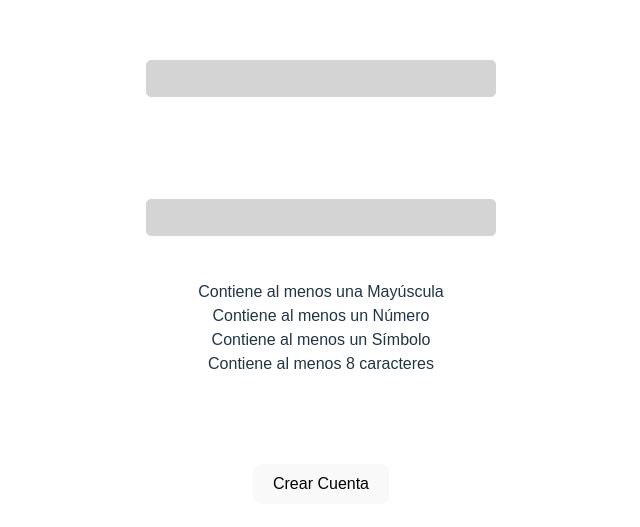
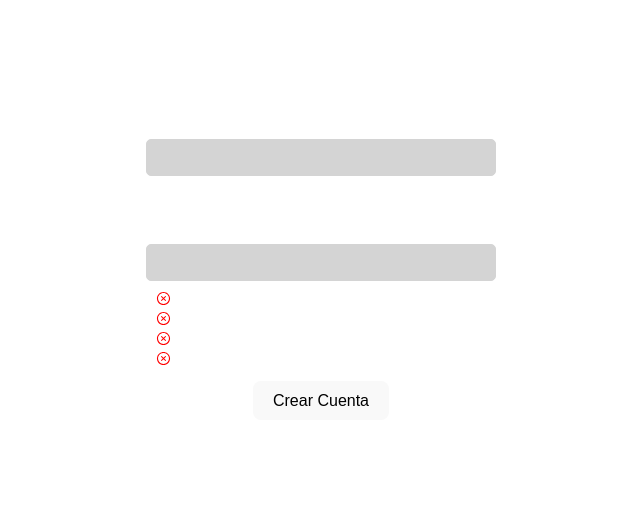
Before and after one commit to luisDiaz2194/ReactCourse, a React (Vite) app: page / in a window 1280 px wide. Shown: the part 153-680 px from the top of the page, without its empty margins (319-959 px from the left). Built offline with nearby package versions, Linux system fonts and the light colour scheme.

Commit message:
Ajuste al css para mejor performance y añadido validaciones para el password, cambio en input componentent para validar el evento segun el name del input

```diff
--- a/src/components/Leccion 4 - Onchange/FormularioCreate.jsx
+++ b/src/components/Leccion 4 - Onchange/FormularioCreate.jsx
@@ -1,6 +1,6 @@
 import InputText from "./InputText"
 import ButtonCreate from "./ButtonCreate"
-import { useState } from "react"
+import { use, useState } from "react"
 import './formulario.css'
 import { AiOutlineCloseCircle, AiOutlineCheckCircle } from "react-icons/ai";
 
@@ -12,8 +12,20 @@ function FormularioCreate() {
     const [mensajePassword, setMensajePassword] = useState("");
     const [claseValidInputUsuario, setClaseValidInputUsuario] = useState("");
     const [claseValidInputEmail, setClaseValidInputEmail] = useState("");
+    const [jsonValidacionEmail, setjsonValidacionEmail] = useState({
+        mayuscula: false,
+        numero: false,
+        simbolo: false,
+        longitud: false,
+    });
 
     const mostrarMensajeValidacionInputUsuario = (validationObj) => {
+        if (validationObj.validationInputTarget.value === "") {
+            setClaseValidInputUsuario("is-invalid");
+            setMensajeUsuario("El campo usuario no puede estar vacío");
+            console.log("adsasd")
+            return;
+        }
         if (correosRegistrados.includes(validationObj.validationValueTarget)) {
             setClaseValidInputUsuario("is-invalid");
             setMensajeUsuario("Ya existe una cuenta con este correo electrónico");
@@ -30,6 +42,15 @@ function FormularioCreate() {
     const setMessageValidationInput = (validationObj) => {
         if (validationObj.validationInputName === "usuario") {
             mostrarMensajeValidacionInputUsuario(validationObj);
+        } else if (validationObj.validationInputName === "pass") {
+            setjsonValidacionEmail(validationObj.validationJsonPattenr);
+            if (validationObj.validationResult) {
+                setMensajePassword(validationObj.validationMessage);
+                setClaseValidInputEmail("is-valid");
+            } else {
+                setMensajePassword(validationObj.validationMessage);
+                setClaseValidInputEmail("is-invalid");
+            }
         }
     }
     return (
@@ -39,27 +60,24 @@ function FormularioCreate() {
                 <div className="form-group">
                     <label>Usuario</label>
                     <InputText className={claseValidInputUsuario} onValidation={setMessageValidationInput} idInput={"usuarioInput"} type={"text"} name={"usuario"} />
-                {
-                    claseValidInputUsuario === "is-valid" ? <AiOutlineCheckCircle className="icono-validacion validacion-ok" /> : ""
-                }
-                {
-                    claseValidInputUsuario === "is-invalid" ? <AiOutlineCloseCircle className="icono-validacion validacion-noOk" /> : ""
-                }
                     <span className={`message-input ${claseValidInputUsuario}`}>{mensajeUsuario} </span>
                 </div>
                 <div className="form-group">
                     <label>Contraseña</label>
                     <InputText className={claseValidInputEmail} onValidation={setMessageValidationInput} idInput={"passwordInput"} type={"password"} name={"pass"} />
-                <br />
-                <div>
-                    <span className="list-pass">Contiene al menos una Mayúscula </span> <br />
-                    <span className="list-pass">Contiene al menos un Número </span><br />
-                    <span className="list-pass">Contiene al menos un Símbolo </span><br />
-                    <span className="list-pass">Contiene al menos 8 caracteres </span><br />
-                    <br />
-                      <span className={`message-input ${claseValidInputEmail}`}>{mensajePassword} </span>
+                    <div className="lista-validacion">
+                        <span className="list-pass">
+                            {
+                            jsonValidacionEmail.mayuscula ? <AiOutlineCheckCircle className="icono-validacion-pass validacion-ok" /> : <AiOutlineCloseCircle className="icono-validacion-pass validacion-noOk" />
+                            }  Contiene al menos una Mayúscula</span>
+                        <span className="list-pass">{
+                            jsonValidacionEmail.numero ? <AiOutlineCheckCircle className="icono-validacion-pass validacion-ok" /> : <AiOutlineCloseCircle className="icono-validacion-pass validacion-noOk" />} Contiene al menos un Número </span>
+                        <span className="list-pass">{
+                            jsonValidacionEmail.simbolo ? <AiOutlineCheckCircle className="icono-validacion-pass validacion-ok" /> : <AiOutlineCloseCircle className="icono-validacion-pass validacion-noOk" />} Contiene al menos un Símbolo </span>
+                        <span className="list-pass">{
+                            jsonValidacionEmail.longitud ? <AiOutlineCheckCircle className="icono-validacion-pass validacion-ok" /> : <AiOutlineCloseCircle className="icono-validacion-pass validacion-noOk" />} Contiene al menos 8 caracteres </span>
+                    </div>
 
-                </div>
                 </div>
                 <div className="form-group">
                     <ButtonCreate />
--- a/src/components/Leccion 4 - Onchange/InputText.jsx
+++ b/src/components/Leccion 4 - Onchange/InputText.jsx
@@ -2,7 +2,8 @@
 function InputText({ idInput, name, type, onValidation, className }) {
 
     const emailPattern = /^[^\s@]+@[^\s@]+\.[^\s@]+$/;
-    const muestraTextoEscrito = (event) => {
+    const passwordPattern = /^(?=.*[A-Z])(?=.*\d)(?=.*[@$!%*?&])[A-Za-z\d@$!%*?&]{8,}$/;
+    const enviarDatosAlFormulario = (event) => {
 
         //validar que sea un correo electrónico
         if (name === "usuario") {
@@ -24,14 +25,72 @@ function InputText({ idInput, name, type, onValidation, className }) {
                         validationInputName: name
                     })
                 }
+            }else{
+                onValidation({
+                    validationInputTarget: event.target,
+                    validationResult: false,
+                    validationValueTarget: event.target.value,
+                    validationMessage: "El campo usuario no puede estar vacío",
+                    validationInputName: name
+                })
             }
 
+        } else if (name === "pass") {
+            if (event.target.value !== "") {
+                //validar que tenga al menos 8 caracteres, una mayúscula, un número y un símbolo
+
+                if (passwordPattern.test(event.target.value)) {
+                    onValidation({
+                        validationInputTarget: event.target,
+                        validationResult: true,
+                        validationValueTarget: event.target.value,
+                        validationMessage: "La contraseña es válida",
+                        validationInputName: name,
+                        validationJsonPattenr: {
+                            mayuscula: /[A-Z]/.test(event.target.value),
+                            numero: /\d/.test(event.target.value),
+                            simbolo: /[@$!%*?&]/.test(event.target.value),
+                            longitud: event.target.value.length >= 8
+                        }
+                    })
+                } else {
+                    onValidation({
+                        validationInputTarget: event.target,
+                        validationResult: false,
+                        validationValueTarget: event.target.value,
+                        validationMessage: "La contraseña no es válida",
+                        validationInputName: name,
+                        validationJsonPattenr: {
+                            mayuscula: /[A-Z]/.test(event.target.value),
+                            numero: /\d/.test(event.target.value),
+                            simbolo: /[@$!%*?&]/.test(event.target.value),
+                            longitud: event.target.value.length >= 8
+                        }
+                    })
+                }
+            }else{
+                onValidation({
+                    validationInputTarget: event.target,
+                    validationResult: false,
+                    validationValueTarget: event.target.value,
+                    validationMessage: "El campo contraseña no puede estar vacío",
+                    validationInputName: name,
+                    validationJsonPattenr: {
+                        mayuscula: false,
+                        numero: false,
+                        simbolo: false,
+                        longitud: false
+                    }
+                })
+            }
         }
     }
 
 
     return (
-            <input id={idInput} name={name} type={type} className={className} onBlur={muestraTextoEscrito} />
+        <input id={idInput} name={name} type={type} className={className}
+         onBlur={name === "usuario" ? enviarDatosAlFormulario : undefined}
+         onChange={name === "pass" ? enviarDatosAlFormulario : undefined} />
     )
 }
 
--- a/src/components/Leccion 4 - Onchange/formulario.css
+++ b/src/components/Leccion 4 - Onchange/formulario.css
@@ -31,7 +31,7 @@
     font-size: 30px;
     color: var(--color-primario);
     text-align: center;
-    margin: 0;
+    margin: 0 0 10px 0;
 }
 .form-group{
     display: flex;
@@ -39,11 +39,11 @@
     align-content: center;
     gap: 10px;
     width: 350px;
-    margin: 20px auto;
+    margin: 0px auto 10px auto;
     position:relative;
 }
 .form-group label{
-    font-size: 18px;
+    font-size: 15px;
     font-weight: bold;
     color: var(--color-primario);
     text-align: left;
@@ -56,7 +56,7 @@
     box-sizing: border-box;
     background-color: var(--color-secundario);
     color: #000;
-
+    position: relative;
 }
 .form-group input.is-valid{
     border: 1px solid green;
@@ -65,6 +65,25 @@
     border: 1px solid red;
 }
 
+.form-group input.is-valid::before{
+    content: "✔️";
+    position: absolute;
+    top: 10px;
+    right: 10px;
+    width: 25px;
+    height: 25px;
+    z-index: 1;
+}
+.form-group input.is-invalid::before{
+    content: "";
+    position: absolute;
+    top: 0;
+    right: 0;
+    width: 25px;
+    height: 25px;
+    background:red;
+    z-index: 1000;
+}
 .form-group .icono-validacion{
     position: absolute;
     top: 38%;
@@ -92,4 +111,23 @@
 .form-group .message-input.is-invalid{
     background-color: #f8d7da;
     color: #721c24;
+
 }
+
+
+.form-group .lista-validacion{
+    text-align: left;
+}
+.form-group .lista-validacion .list-pass{
+    font-size: 12px;
+    color: #ffffff;
+    margin-left: 10px;
+    display: block;
+}
+.form-group .lista-validacion .icono-validacion-pass{
+    font-size: 15px;
+    margin-right: 5px;
+}
+.form-group  .message-input{
+    text-align: center;
+}
```
Lines whose indentation alone changed are shown as unchanged.
